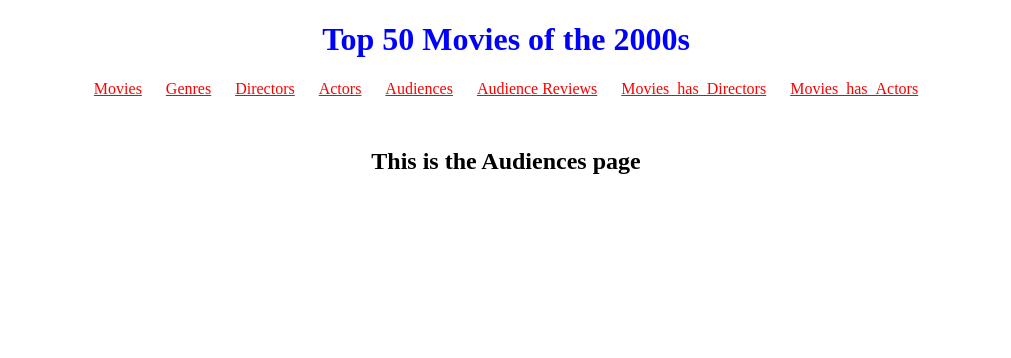
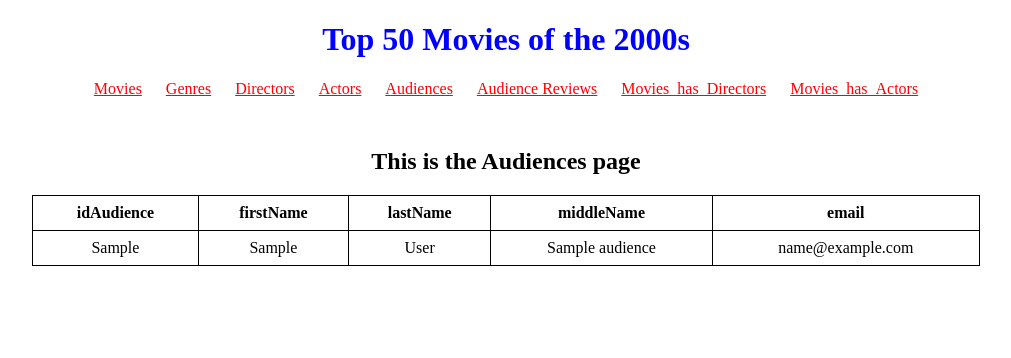
Before and after one commit to yaffenator/CS-340-Databases-Group-Project, a Flask app: template templates/audiences.html in a window 1280 px wide. Shown: the top 358 px of the page, without its empty margins (134-1145 px from the left). Run offline with Flask 3, Linux system fonts and the light colour scheme; the template is opened without the code that fills it: most values are stand-ins (such as "Sample title", 1, 10 or a date in 2020); some libraries are stand-ins or nearby versions.

Commit message:
Table added for actors, audiences and directors

```diff
--- a/app.py
+++ b/app.py
@@ -35,11 +35,7 @@ def directors_page():
     cur = mysql.connection.cursor()
     cur.execute(query)
     results = cur.fetchall()
-
-    #results[0]
-
-    #return "<h1>MySQL Results:</h1>" + str(results[0])
-    return render_template('directors.html')
+    return render_template('directors.html', directors = results)
 
 @app.route("/actors")
 def actors_page():
@@ -47,11 +43,7 @@ def actors_page():
     cur = mysql.connection.cursor()
     cur.execute(query)
     results = cur.fetchall()
-
-    #results[0]
-
-    #return "<h1>MySQL Results:</h1>" + str(results[0])
-    return render_template('actors.html')
+    return render_template('actors.html', actors = results)
 
 @app.route("/audiences")
 def audiences_page():
@@ -59,11 +51,7 @@ def audiences_page():
     cur = mysql.connection.cursor()
     cur.execute(query)
     results = cur.fetchall()
-
-    #results[0]
-
-    #return "<h1>MySQL Results:</h1>" + str(results[0])
-    return render_template('audiences.html')
+    return render_template('audiences.html', audiences = results)
 
 @app.route("/audience_reviews")
 def audience_reviews_page():
--- a/templates/audiences.html
+++ b/templates/audiences.html
@@ -1,5 +1,6 @@
 <!DOCTYPE html>
 <html lang="en">
+
 <head>
     <meta charset="UTF-8">
     <meta name="viewport" content="width=device-width, initial-scale=1.0">
@@ -7,6 +8,7 @@
     <link href="../static/css/style.css" rel="stylesheet" type="text/css">
     <script type="module" src="../static/scripts/backend.py"></script>
 </head>
+
 <body>
     <header>
         <h1>Top 50 Movies of the 2000s</h1>
@@ -25,6 +27,30 @@
 
     <main>
         <h2>This is the Audiences page</h2>
+        <table>
+            <thead>
+                <tr>
+                    <th>idAudience</th>
+                    <th>firstName</th>
+                    <th>lastName</th>
+                    <th>middleName</th>
+                    <th>email</th>
+                </tr>
+            </thead>
+
+            <tbody>
+                {% for audience in audiences %}
+                <tr>
+                    <td>{{audience.idAudience}}</td>
+                    <td>{{audience.firstName}}</td>
+                    <td>{{audience.lastName}}</td>
+                    <td>{{audience.middleName}}</td>
+                    <td>{{audience.email}}</td>
+                </tr>
+                {% endfor %}
+            </tbody>
+        </table>
     </main>
 </body>
+
 </html>
```
Also changed, not shown: templates/actors.html (+24 -0 lines), templates/directors.html (+24 -0 lines).
